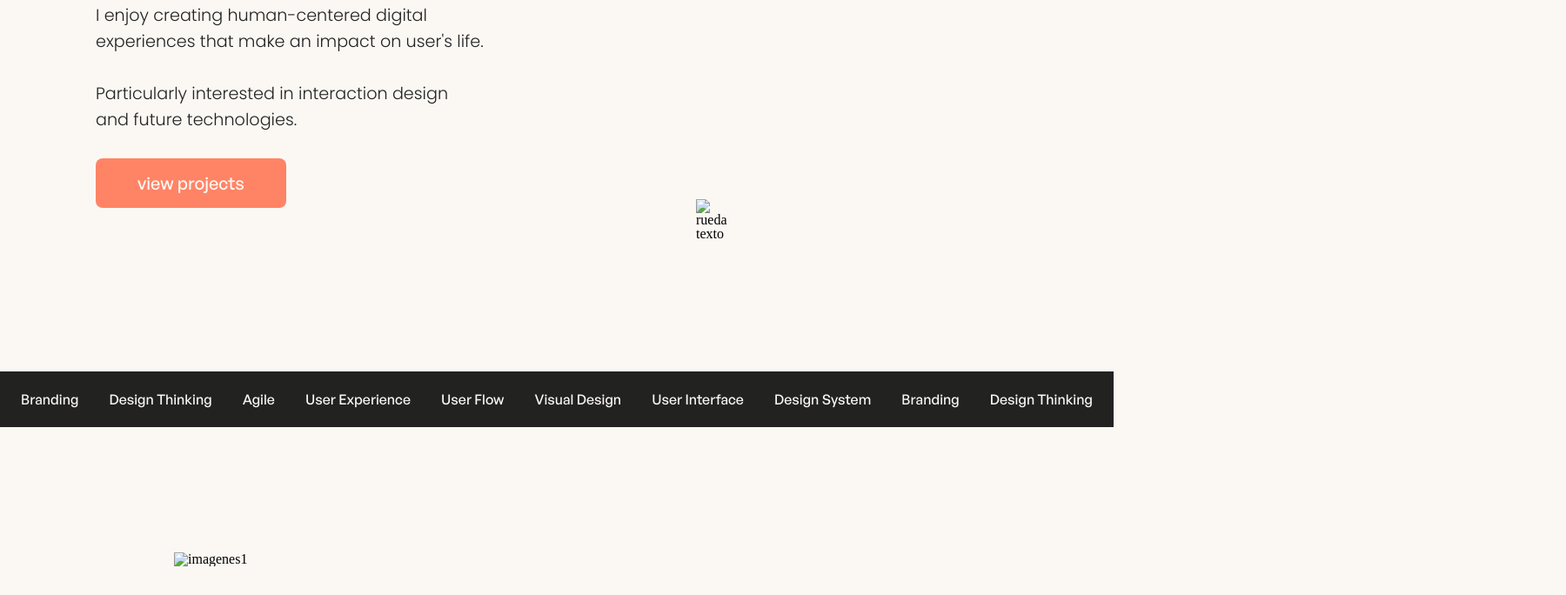
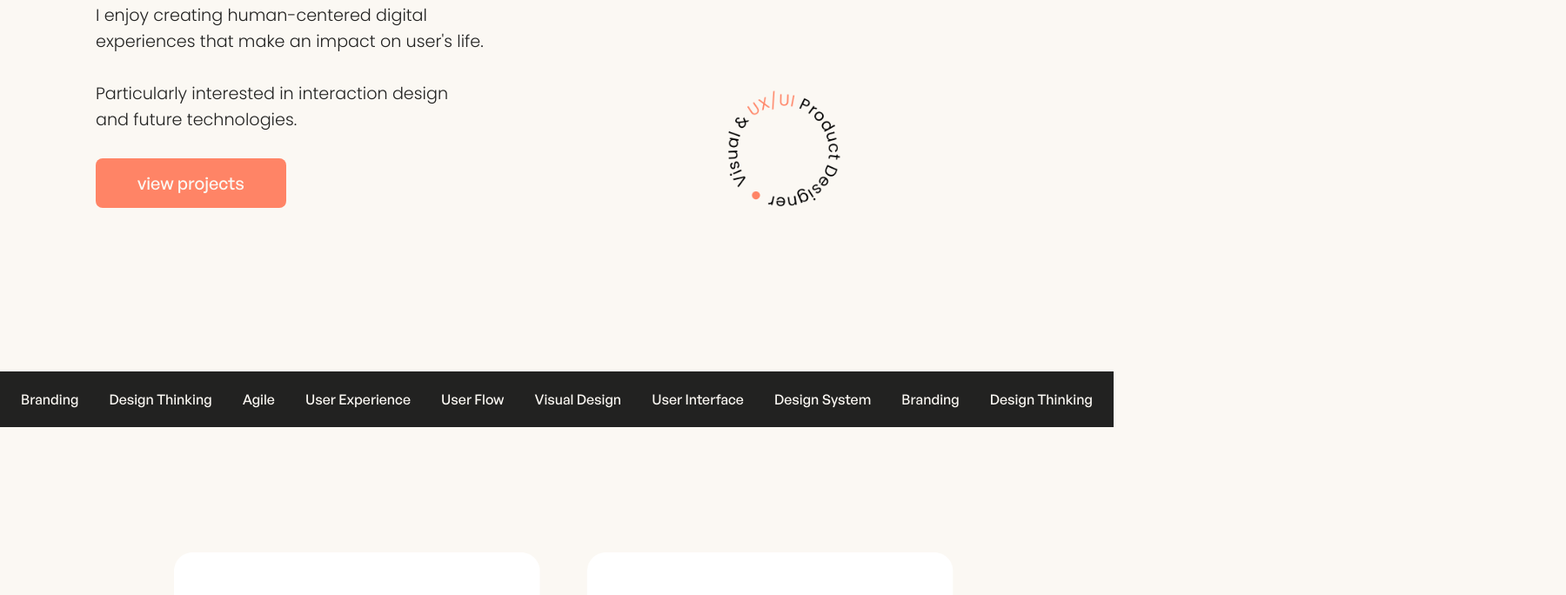
Before and after one commit to lauraolivares/portfolio, a plain HTML site: page index.html in a window 1280 px wide. Shown: the part 528-1212 px from the top of the page at 87% size, 1800 px wide, since content can reach past the window. Drawn offline with Linux system fonts and the light colour scheme.

Commit message:
version 3

```diff
--- a/index.html
+++ b/index.html
@@ -30,7 +30,7 @@
             <a class="boton-1" href="#">view projects</a>
         </section>
 
-        <img id="ruedatexto" src="../Portfolio html css/images/ruedatexto.png" alt="rueda texto">
+        <img id="ruedatexto" src="../images/ruedatexto.png" alt="rueda texto">
 
 
 
@@ -47,7 +47,7 @@
             <h4>Design Thinking</h4>
         </div>
 
-        <img id="imagen1" src="../Portfolio html css/images/imagenes 1.png" alt="imagenes1">
+        <img id="imagen1" src="../images/imagenes 1.png" alt="imagenes1">
 
     </main>
 </body>
```
